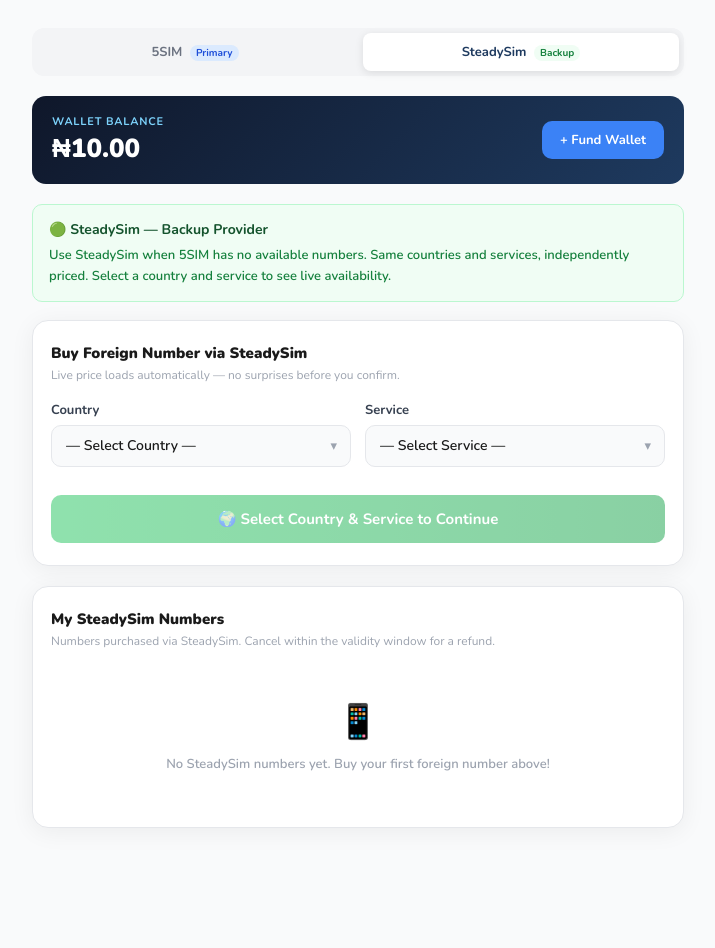
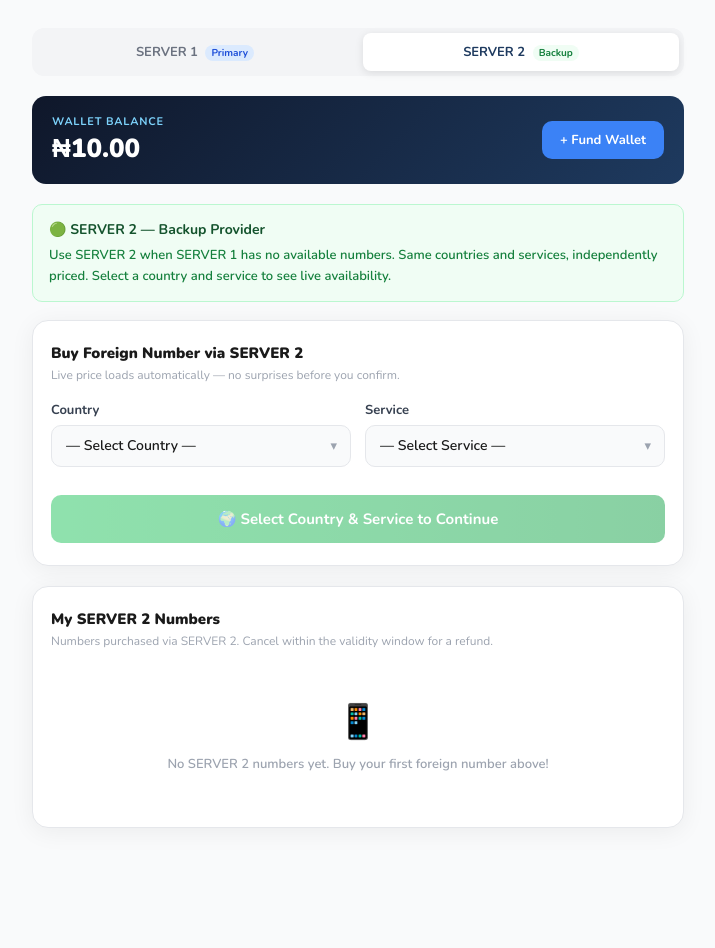
Before and after one commit to koderscript99-collab/Kolor, a Django app: page /buy-foreign-number-steadysim/ in a window 1280 px wide. Shown: the part 69-1017 px from the top of the page, without its empty margins (282-997 px from the left). Run offline with Django 5.2, Linux system fonts and the light colour scheme; a user stored in the database is signed in; tables that the repository leaves empty hold one stand-in row (values such as "Sample post"); parts of the project's set-up code (start-up, migrations or seed data) failed here and were passed over.

Commit message:
Add files via upload
14th commit

```diff
--- a/mount/templates/buy_foreign_number_steadysim.html
+++ b/mount/templates/buy_foreign_number_steadysim.html
@@ -216,10 +216,10 @@
 
     <div class="provider-switcher">
         <a href="{% url 'buy_foreign_number' %}" class="provider-btn">
-            5SIM <span class="provider-badge badge-primary">Primary</span>
+            SERVER 1 <span class="provider-badge badge-primary">Primary</span>
         </a>
         <a href="{% url 'buy_foreign_number_steadysim' %}" class="provider-btn active">
-            SteadySim <span class="provider-badge badge-secondary">Backup</span>
+            SERVER 2 <span class="provider-badge badge-secondary">Backup</span>
         </a>
     </div>
 
@@ -232,12 +232,12 @@
     </div>
 
     <div class="info-box">
-        <strong>🟢 SteadySim — Backup Provider</strong>
-        Use SteadySim when 5SIM has no available numbers. Same countries and services, independently priced. Select a country and service to see live availability.
+        <strong>🟢 SERVER 2 — Backup Provider</strong>
+        Use SERVER 2 when SERVER 1 has no available numbers. Same countries and services, independently priced. Select a country and service to see live availability.
     </div>
 
     <div class="card">
-        <div class="card-title">Buy Foreign Number via SteadySim</div>
+        <div class="card-title">Buy Foreign Number via SERVER 2</div>
         <div class="card-sub">Live price loads automatically — no surprises before you confirm.</div>
 
         <form method="POST" action="{% url 'buy_foreign_number_steadysim' %}" id="buy-form">
@@ -279,10 +279,10 @@
         </form>
     </div>
 
-    <!-- STEADYSIM NUMBERS ONLY -->
+    <!-- SERVER 2 NUMBERS ONLY -->
     <div class="card">
-        <div class="card-title">My SteadySim Numbers</div>
-        <div class="card-sub">Numbers purchased via SteadySim. Cancel within the validity window for a refund.</div>
+        <div class="card-title">My SERVER 2 Numbers</div>
+        <div class="card-sub">Numbers purchased via SERVER 2. Cancel within the validity window for a refund.</div>
 
         {% if numbers %}
         <div class="number-list">
@@ -303,7 +303,7 @@
                 <div class="number-meta">
                     <span class="country-tag">{{ number.country|title }}</span>
                     <span class="service-tag">{{ number.service|title }}</span>
-                    <span class="provider-tag">SteadySim</span>
+                    <span class="provider-tag">SERVER 2</span>
                     <span class="status-pill {{ number.status }}">{{ number.status|title }}</span>
                     <span class="number-date">{{ number.created_at|date:"d M, H:i" }}</span>
                 </div>
@@ -329,7 +329,7 @@
         {% else %}
         <div class="empty-state">
             <div class="e-icon">📱</div>
-            <p>No SteadySim numbers yet. Buy your first foreign number above!</p>
+            <p>No SERVER 2 numbers yet. Buy your first foreign number above!</p>
         </div>
         {% endif %}
     </div>
@@ -340,7 +340,7 @@
     <a href="{% url 'home' %}"><span class="nav-icon">🏠</span>Home</a>
     <a href="{% url 'payment' %}"><span class="nav-icon">💳</span>Payment</a>
     <a href="{% url 'market' %}"><span class="nav-icon">🛍️</span>Market</a>
-    <a href="{% url 'report' %}"><span class="nav-icon">📊</span>Reports</a>
+    <a href="https://francistechsms.store" target="_blank" rel="noopener noreferrer"><span class="nav-icon">📊</span>Buylogs</a>
 </div>
 
 <script>
@@ -362,7 +362,7 @@ function updatePreview() {
         return;
     }
     pricePreview.className = 'visible';
-    pricePreview.innerHTML = '<span class="spinner"></span> Fetching live SteadySim price…';
+    pricePreview.innerHTML = '<span class="spinner"></span> Fetching live SERVER 2 price…';
     buyBtn.disabled = true;
 
     fetch(`{% url 'buy_foreign_number_steadysim' %}?fetch_price=1&country=${country}&service=${service}`)
@@ -372,7 +372,7 @@ function updatePreview() {
                 pricePreview.className = 'visible unavailable';
                 pricePreview.innerHTML = `
                     <strong>❌ No numbers available</strong><br>
-                    No ${cap(service)} numbers in ${cap(country)} on SteadySim right now.
+                    No ${cap(service)} numbers in ${cap(country)} on SERVER 2 right now.
                     <br><a href="{% url 'buy_foreign_number' %}" style="color:#1d4ed8;font-weight:700;">Try 5SIM instead →</a>`;
                 buyBtn.disabled = true;
                 buyBtn.textContent = '🌍 No Numbers Available';
@@ -383,10 +383,10 @@ function updatePreview() {
                 <div class="price-val">₦${Number(data.price_ngn).toLocaleString()}</div>
                 <div style="font-size:12px;color:#16a34a;margin-top:2px;">Raw cost: $${data.cost_usd} USD</div>
                 <div style="font-size:12px;color:#16a34a;margin-top:4px;">
-                    ✅ ${data.count} number${data.count !== 1 ? 's' : ''} available via SteadySim
+                    ✅ ${data.count} number${data.count !== 1 ? 's' : ''} available via SERVER 2
                 </div>`;
             buyBtn.disabled = false;
-            buyBtn.textContent = `🟢 Buy via SteadySim — ${cap(service)} / ${cap(country)} (₦${Number(data.price_ngn).toLocaleString()})`;
+            buyBtn.textContent = `🟢 Buy via SERVER 2 — ${cap(service)} / ${cap(country)} (₦${Number(data.price_ngn).toLocaleString()})`;
         })
         .catch(() => {
             pricePreview.className = 'visible unavailable';
```
Also changed, not shown: mount/templates/buy_foreign_number.html (+11 -11 lines).
